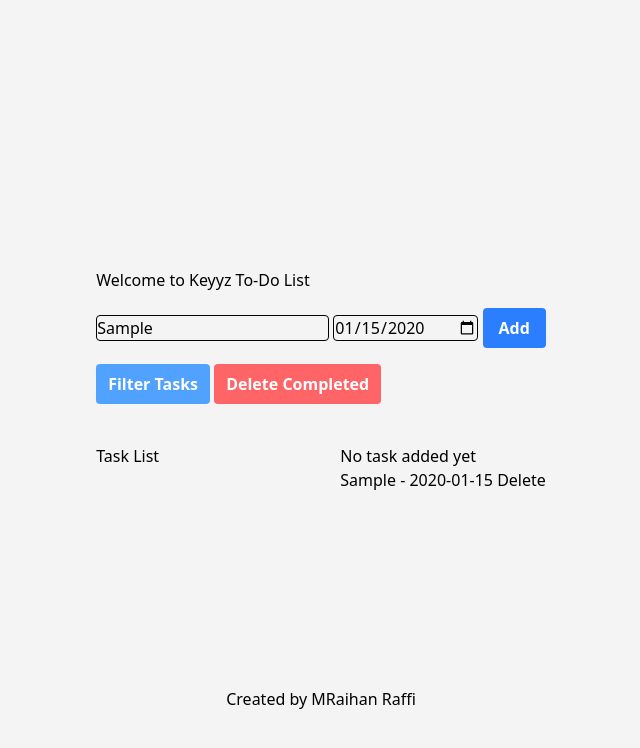
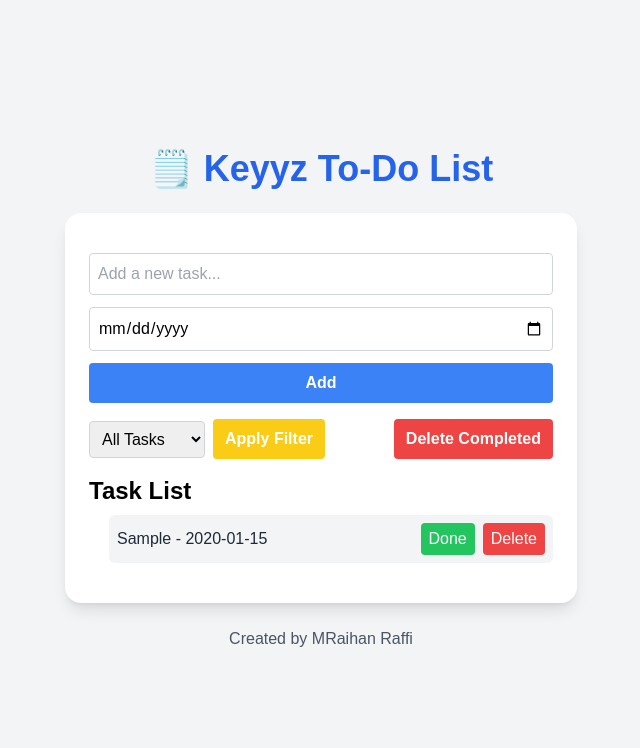
Before and after one commit to MRaihanRaffi31/CodingCam-13Oct2025-MRaihanRaffi, a plain HTML site: page index.html in a window 1280 px wide. Both pictures are taken after typing "Sample", "2020-01-15" into the empty fields and a click on the button "Add". Shown: the whole page, without its empty margins (319-959 px from the left). Drawn offline with nearby package versions, Linux system fonts and the light colour scheme.

Commit message:
konfigurasi file mini projek

```diff
--- a/css/styles.css
+++ b/css/styles.css
@@ -1,9 +1,17 @@
 body {
-    display: grid;
-    justify-items: center;
-    display: ;
-    height: 100vh;
-    align-items: center;
-    background-color: #f4f4f4;
+  font-family: "ROGUE", sans-serif;
+  background-color: #f4f4f4;
+}
 
+button {
+  transition: transform 0.2s ease;
 }
+
+button:hover {
+  transform: scale(1.05);
+}
+.container {
+  max-width: 1200px;
+  margin: auto;
+  padding: 20px;
+}
--- a/index.html
+++ b/index.html
@@ -5,51 +5,52 @@
   <meta name="viewport" content="width=device-width, initial-scale=1.0">
   <title>Keyyz To-Do List</title>
 
-    <!-- css eksternal -->
   <link rel="stylesheet" href="css/styles.css">
-    <!-- css tailwind -->
-    <script src="https://cdn.jsdelivr.net/npm/@tailwindcss/browser@4"></script>
+  <script src="https://cdn.tailwindcss.com"></script>
+</head>
 
-  </head></head>
+<body class="bg-gray-100 min-h-screen flex flex-col items-center justify-center">
 
-<body>
-    <!-- js eksternal -->
-    <script src="js/script.js"></script>
+  <header class="mb-6 text-center">
+    <h1 class="text-4xl font-bold text-blue-600">🗒️ Keyyz To-Do List</h1>
+  </header>
 
-    <!-- header section -->
-    <header></header>
-
-    <!-- main section -->
-    <main>
-        <h1>Welcome to Keyyz To-Do List</h1>
-        <section class="todo-list my-4">
-            <input type="text" class="border rounded" id="todo-input" placeholder="Add a new task...">
-            <input type="date" class="border rounded" id="todo-date">
+  <main class="bg-white shadow-lg rounded-2xl p-6 w-[90%] max-w-lg">
+    <section class="todo-list my-4 flex flex-col gap-3">
+      <input type="text" class="border border-gray-300 rounded p-2 w-full" id="todo-input" placeholder="Add a new task...">
+      <input type="date" class="border border-gray-300 rounded p-2 w-full" id="todo-date">
       <button class="bg-blue-500 hover:bg-blue-700 text-white font-bold py-2 px-4 rounded" onclick="addTask()">Add</button>
-
-            <ul id="todo-items"></ul>
     </section>
 
-        <section>
-            <button class="bg-blue-400 hover:bg-blue-700 text-white font-bold py-2 px-3 rounded" id="filter-button">Filter Tasks</button>
-            <button class="bg-red-400 hover:bg-red-700 text-white font-bold py-2 px-3 rounded" id="delete-button">Delete Completed</button>
+    <section class="flex justify-between items-center my-4">
+      <div class="flex gap-2 items-center">
+        <select id="filter-option" class="border border-gray-300 rounded p-2">
+          <option value="all">All Tasks</option>
+          <option value="today">Today</option>
+          <option value="completed">Completed</option>
+          <option value="pending">Pending</option>
+        </select>
+        <button class="bg-yellow-400 hover:bg-yellow-500 text-white font-bold py-2 px-3 rounded" id="filter-button" onclick="filterTasks()">Apply Filter</button>
+      </div>
+      <button class="bg-red-500 hover:bg-red-700 text-white font-bold py-2 px-3 rounded" id="delete-button" onclick="deleteCompleted()">Delete Completed</button>
+    </section>
 
-        </section>
-    <button></button>
-
-        <section class="flex justify-between my-4"
-            <h2 class="text-2xl font-bold ">Task List</h2>
-            <ul id="task-list">
+    <section class="my-4">
+      <h2 class="text-2xl font-bold mb-2">Task List</h2>
+      <ul id="task-list" class="list-disc pl-5 space-y-2 text-gray-800">
         <li>No tasks added yet.</li>
       </ul>
     </section>
+    <section>
+        <div id="toast" class="hidden fixed top-5 right-5 bg-green-500 text-white py-2 px-4 rounded shadow-lg">Task Added!</div>
+
+    </section>
   </main>
 
-    <!-- footer section -->
-    <footer>
+  <footer class="mt-6 text-gray-600">
     <p>Created by MRaihan Raffi</p>
   </footer>
 
-
+  <script src="js/script.js"></script>
 </body>
 </html>
--- a/js/script.js
+++ b/js/script.js
@@ -8,30 +8,89 @@ function addTask() {
         const newTask = {
             task: taskInput.value,
             date: taskDate.value,
-        }
+            completed: false
+        };
 
         taskDB.push(newTask);
-
+        taskInput.value = '';
+        taskDate.value = '';
         renderTasks();
     }
 }
-function renderTasks() {
+
+function renderTasks(filteredList = null) {
     const taskList = document.getElementById('task-list');
-    taskList.innerHTML = 'No task added yet';
+    taskList.innerHTML = '';
 
-    taskDB.forEach((taskObj, index) => {
-        taskList.innerHTML += `<li>${taskObj.task} - ${taskObj.date} <button onclick="deleteTask(${index})">Delete</button></li>`;
+    const data = filteredList || taskDB;
+
+    if (data.length === 0) {
+        taskList.innerHTML = '<li class="text-gray-400">No tasks available.</li>';
+        return;
+    }
+
+    data.forEach((taskObj, index) => {
+        const li = document.createElement('li');
+        li.className = 'flex justify-between items-center bg-gray-100 p-2 rounded-md';
+
+        const textSpan = document.createElement('span');
+        textSpan.innerText = `${taskObj.task} - ${taskObj.date}`;
+        textSpan.className = taskObj.completed ? 'line-through text-gray-400' : '';
+
+        const controls = document.createElement('div');
+        controls.className = 'flex gap-2';
+
+        const completeBtn = document.createElement('button');
+        completeBtn.innerText = taskObj.completed ? 'Undo' : 'Done';
+        completeBtn.className = 'bg-green-500 hover:bg-green-700 text-white px-2 py-1 rounded';
+        completeBtn.onclick = () => toggleComplete(index);
+
+        const deleteBtn = document.createElement('button');
+        deleteBtn.innerText = 'Delete';
+        deleteBtn.className = 'bg-red-500 hover:bg-red-700 text-white px-2 py-1 rounded';
+        deleteBtn.onclick = () => deleteTask(index);
+
+        controls.appendChild(completeBtn);
+        controls.appendChild(deleteBtn);
+
+        li.appendChild(textSpan);
+        li.appendChild(controls);
+        taskList.appendChild(li);
     });
 }
-
 
 function deleteTask(index) {
     taskDB.splice(index, 1);
     renderTasks();
 }
 
+function toggleComplete(index) {
+    taskDB[index].completed = !taskDB[index].completed;
+    renderTasks();
+}
+
+function deleteCompleted() {
+    taskDB = taskDB.filter(task => !task.completed);
+    renderTasks();
+}
+
+// ✅ Filter berdasarkan dropdown
 function filterTasks() {
-    // Belum diimplementasikan
+    const filterValue = document.getElementById('filter-option').value;
+    const today = new Date().toISOString().split('T')[0];
+    let filtered = [];
+
+    if (filterValue === 'today') {
+        filtered = taskDB.filter(task => task.date === today);
+    } else if (filterValue === 'completed') {
+        filtered = taskDB.filter(task => task.completed);
+    } else if (filterValue === 'pending') {
+        filtered = taskDB.filter(task => !task.completed);
+    } else {
+        filtered = taskDB; // all
+    }
+
+    renderTasks(filtered);
 }
 
 function validateInput(task, date) {
```
Lines whose indentation alone changed are shown as unchanged.
